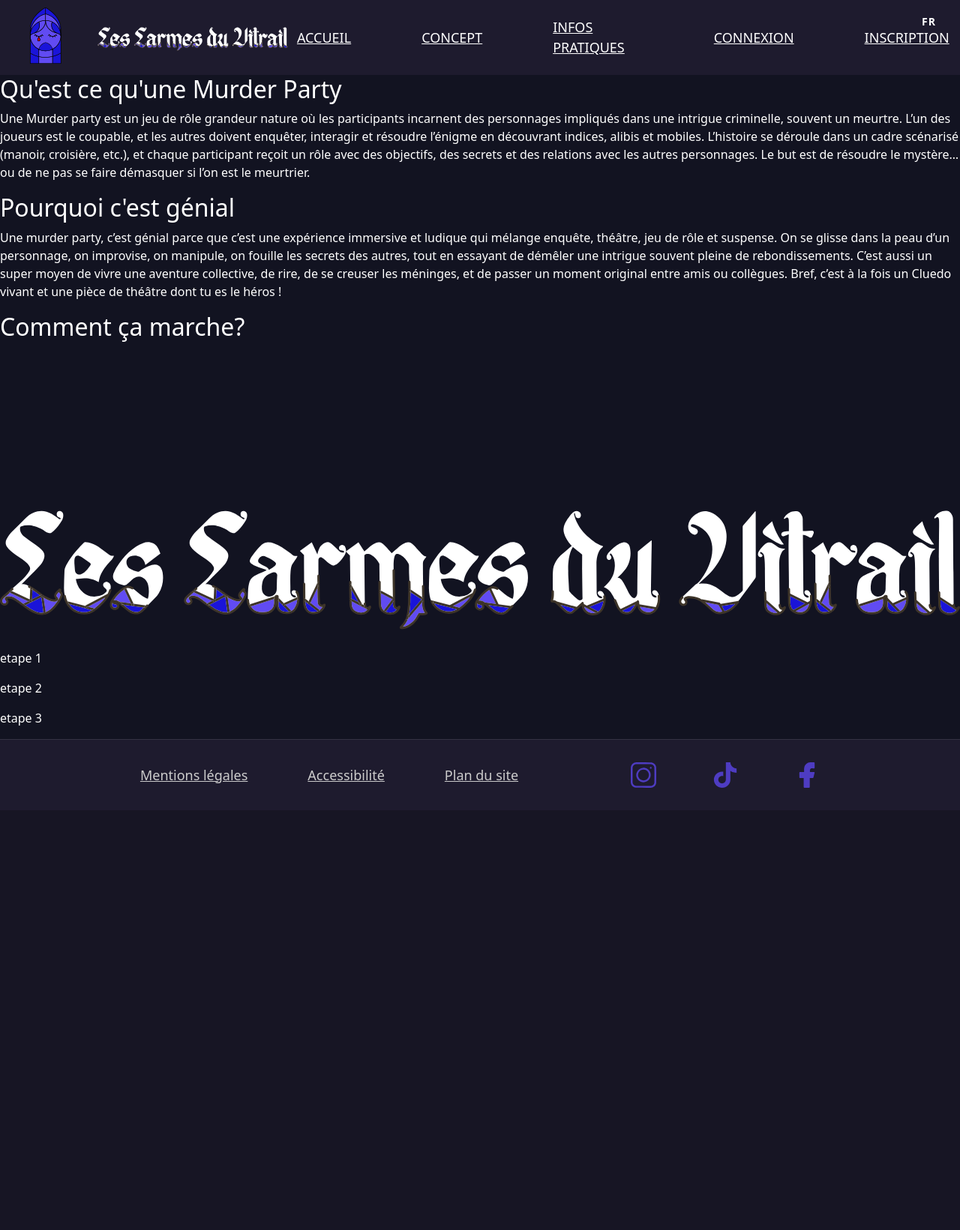
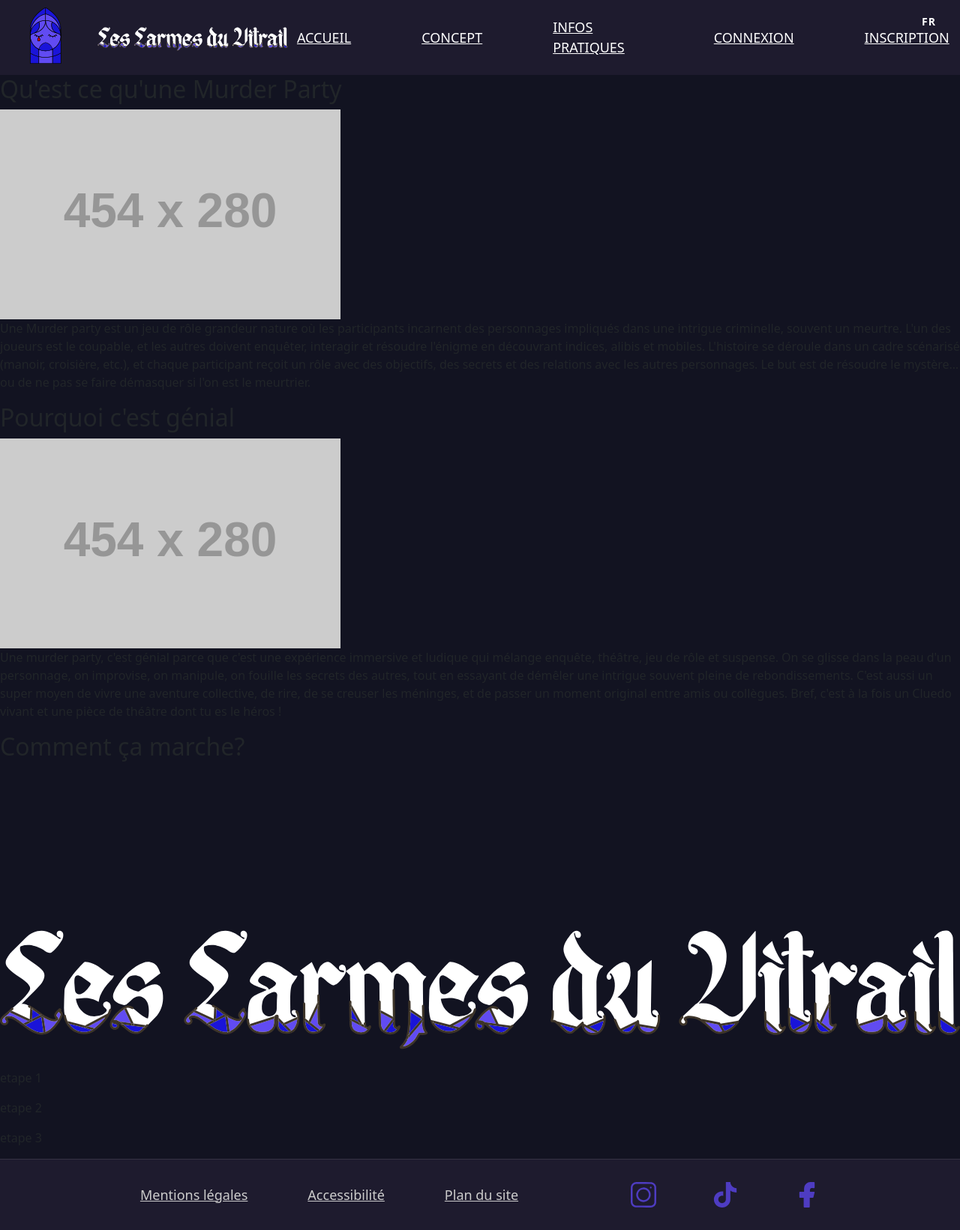
Before and after one commit to SamanthaPPW/sae202, a PHP site: page /concept in a window 1280 px wide. Shown: the whole page at 75% size. Before the commit the page ends 1051 px from the top, so only its background shows below. Run offline with PHP 8.4, Linux system fonts and the light colour scheme; grey boxes labelled with a size stand in for pictures from a placeholder-image service; some libraries are stand-ins or nearby versions.

Commit message:
contenu concept

```diff
--- a/view/concept_view.php
+++ b/view/concept_view.php
@@ -2,26 +2,42 @@
 require_once('autres_pages/menu.php');
 require_once('autres_pages/header.php');
 ?>
+<link rel="stylesheet" href="concept_view.css">
 
-<div class="contenu">
+<div class="contenu_concept">
     <div  id="murderparty">
+        <div class="section-inner">
+            <div class="section-flex">
+                <div class="section-flex-left">
                     <h2 class="concepttitre">Qu'est ce qu'une Murder Party</h2>
-        <p class="concepttxt">Une Murder party est un jeu de rôle grandeur nature où les participants incarnent des personnages impliqués dans une intrigue criminelle, souvent un meurtre. L’un des joueurs est le coupable, et les autres doivent enquêter, interagir et résoudre l’énigme en découvrant indices, alibis et mobiles. L’histoire se déroule dans un cadre scénarisé (manoir, croisière, etc.), et chaque participant reçoit un rôle avec des objectifs, des secrets et des relations avec les autres personnages. Le but est de résoudre le mystère… ou de ne pas se faire démasquer si l’on est le meurtrier.
-        </p>
-
+                    <img class="img-section" src="https://placehold.co/454x280" alt="murder party placeholder">
+                </div>
+                <div class="section-flex-right">
+                    <p class="concepttxt">Une Murder party est un jeu de rôle grandeur nature où les participants incarnent des personnages impliqués dans une intrigue criminelle, souvent un meurtre. L'un des joueurs est le coupable, et les autres doivent enquêter, interagir et résoudre l'énigme en découvrant indices, alibis et mobiles. L'histoire se déroule dans un cadre scénarisé (manoir, croisière, etc.), et chaque participant reçoit un rôle avec des objectifs, des secrets et des relations avec les autres personnages. Le but est de résoudre le mystère… ou de ne pas se faire démasquer si l'on est le meurtrier.</p>
+                </div>
+            </div>
+        </div>
     </div>
     <div id="pourquoi">
+        <div class="section-inner">
+            <div class="section-flex">
+                <div class="section-flex-left">
                     <h2 class="concepttitre">Pourquoi c'est génial</h2>
-
-        <p class="concepttxt">Une murder party, c’est génial parce que c’est une expérience immersive et ludique qui mélange enquête, théâtre, jeu de rôle et suspense. On se glisse dans la peau d’un personnage, on improvise, on manipule, on fouille les secrets des autres, tout en essayant de démêler une intrigue souvent pleine de rebondissements. C’est aussi un super moyen de vivre une aventure collective, de rire, de se creuser les méninges, et de passer un moment original entre amis ou collègues. Bref, c’est à la fois un Cluedo vivant et une pièce de théâtre dont tu es le héros !</p>
-
+                    <img class="img-section" src="https://placehold.co/454x280" alt="Pourquoi placeholder">
+                </div>
+                <div class="section-flex-right">
+                    <p class="concepttxt">Une murder party, c'est génial parce que c'est une expérience immersive et ludique qui mélange enquête, théâtre, jeu de rôle et suspense. On se glisse dans la peau d'un personnage, on improvise, on manipule, on fouille les secrets des autres, tout en essayant de démêler une intrigue souvent pleine de rebondissements. C'est aussi un super moyen de vivre une aventure collective, de rire, de se creuser les méninges, et de passer un moment original entre amis ou collègues. Bref, c'est à la fois un Cluedo vivant et une pièce de théâtre dont tu es le héros !</p>
+                </div>
+            </div>
+        </div>
     </div>
     <div id="comment">
+        <div class="section-inner">
             <h2 class="concepttitre">Comment ça marche?</h2>
             <div class="ligne_concept"><img src="assets/typo.svg" alt=""><p>etape 1</p></div>
             <div class="ligne_concept"><img src="" alt=""><p>etape 2</p></div>
             <div class="ligne_concept"><img src="" alt=""><p>etape 3</p></div>
-
+        </div>
     </div>
 </div>
 
```
Lines whose indentation alone changed are shown as unchanged.
